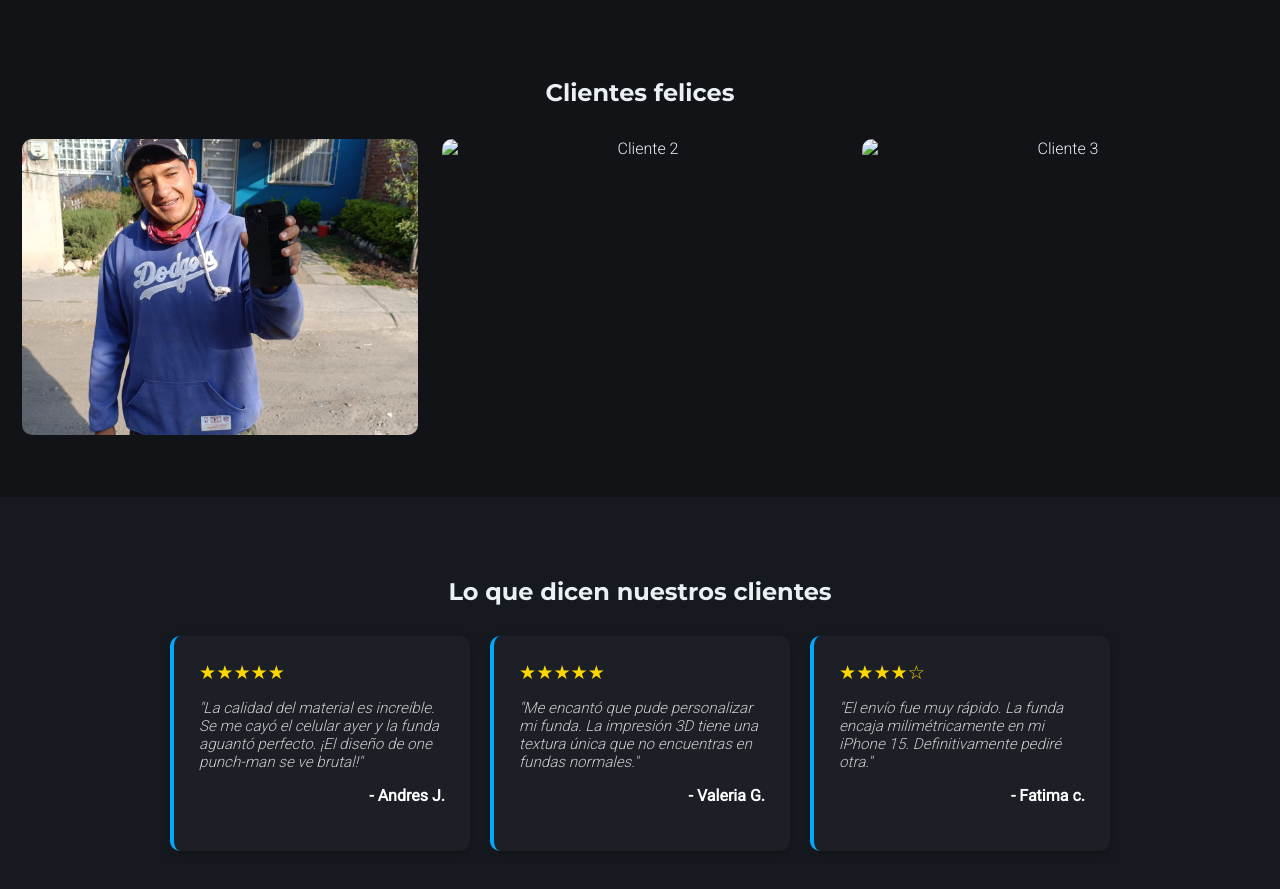
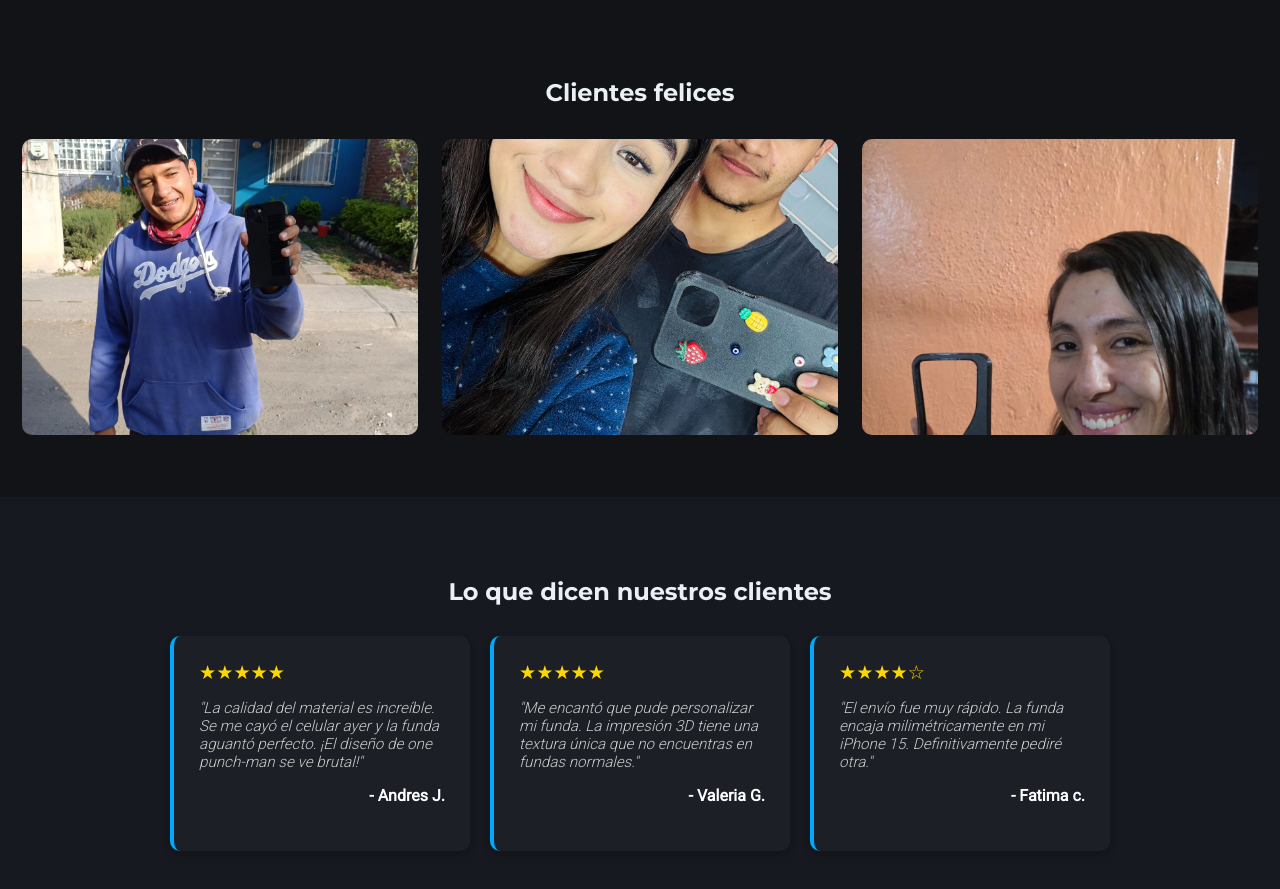
Before and after one commit to hotcover3d/HotCover3D.github.io, a plain HTML site: page index.html in a window 1280 px wide. Shown: the part 1360-2249 px from the top of the page. Drawn offline with Linux system fonts and the light colour scheme.

Commit message:
Update index.html

```diff
--- a/index.html
+++ b/index.html
@@ -67,8 +67,8 @@
         <h2>Clientes felices</h2>
         <div class="grid-galeria">
             <img src="img/Cliente 1.jpg" alt="Cliente 1">
-            <img src="img/cliente2.jpg" alt="Cliente 2">
-            <img src="img/cliente3.jpg" alt="Cliente 3">
+            <img src="img/cliente 2.jpg" alt="Cliente 2">
+            <img src="img/cliente 3.jpg" alt="Cliente 3">
         </div>
     </section>
     <section class="testimonios">
```
